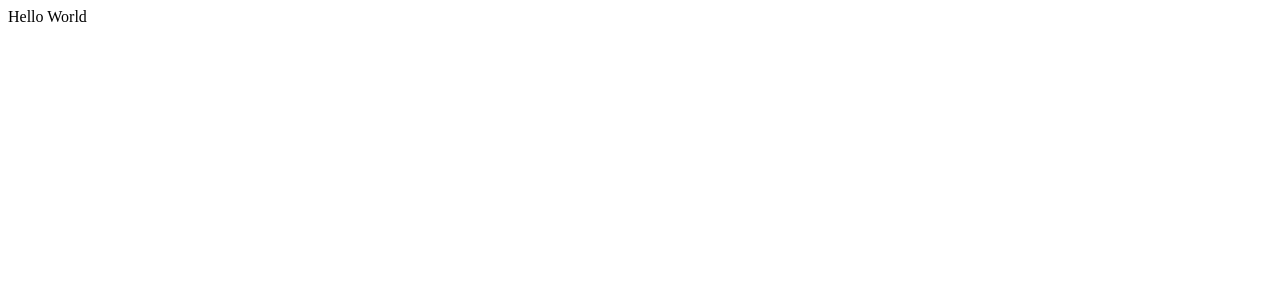
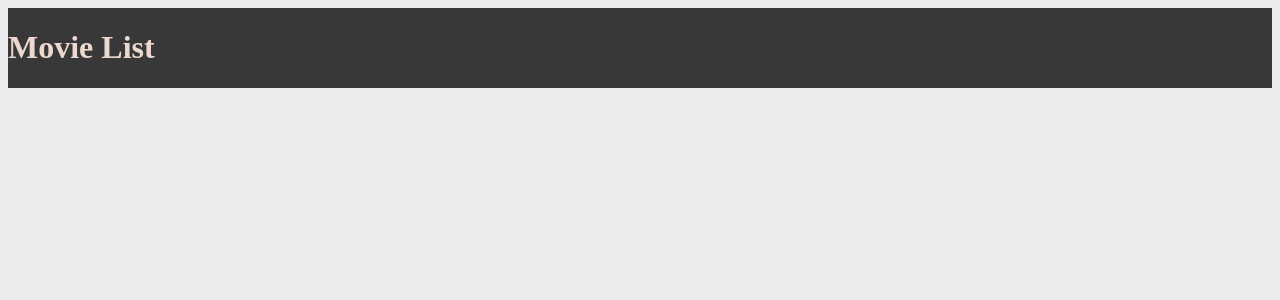
Before and after one commit to jpcastberg/movie_list, a React app: page / in a window 1280 px wide. Shown: the top 300 px of the page. Built offline with nearby package versions, Linux system fonts and the light colour scheme; the HTML template or start-up script is replaced by a standard one.

Commit message:
Set state on initial mount of App.jsx

```diff
--- a/client/src/components/App.jsx
+++ b/client/src/components/App.jsx
@@ -1,10 +1,22 @@
-import React from 'react';
+import React, { useState, useEffect } from 'react';
 
+import Heading from './Heading';
+import Components from './styled/Components';
+import movieData from '../exampleData';
 
-const App = () => (
-  <div>
-    Hello World
-  </div>
-);
+const { GlobalStyle } = Components;
+
+const App = () => {
+  const [movies, setMovies] = useState([]);
+  useEffect(() => {
+    setMovies(movies.concat(movieData));
+  }, []);
+  return (
+    <div>
+      <GlobalStyle />
+      <Heading />
+    </div>
+  );
+};
 
 export default App;
```
